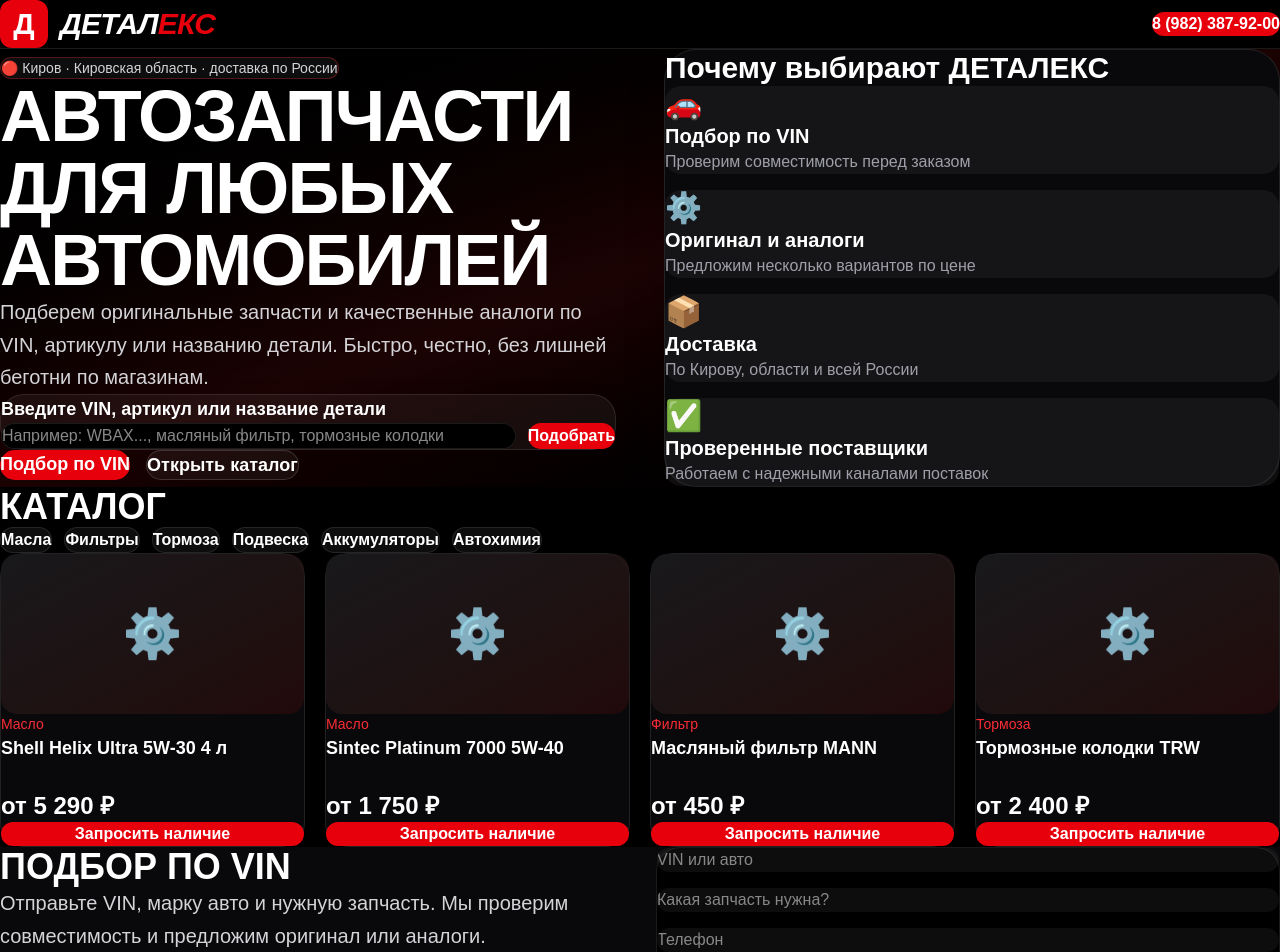
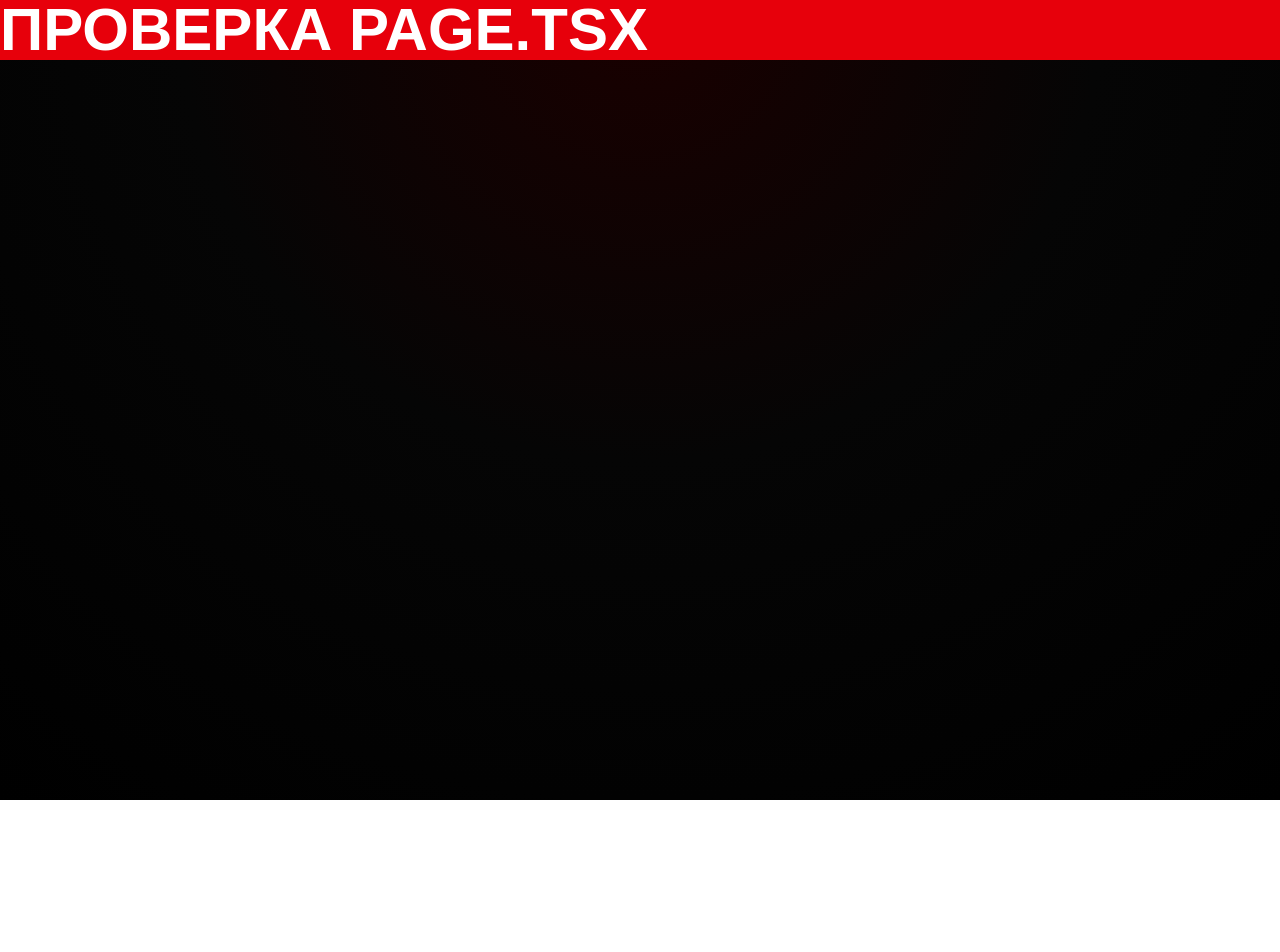
Before and after one commit to zabolotskiide/deataleks-site, a Next.js app: page / in a window 1280 px wide. Shown: the top 952 px of the page. After the commit the page ends 800 px from the top, so only its background shows below. Built offline with nearby package versions, Linux system fonts and the light colour scheme.

Commit message:
Новый Hero

```diff
--- a/app/components/Hero.tsx
+++ b/app/components/Hero.tsx
@@ -1,8 +1,8 @@
 export function Hero() {
   return (
-    <section className="p-20 bg-red-600 text-white text-center">
+    <section className="p-20 bg-red-600 text-white">
       <h1 className="text-6xl font-black">
-        ЭТО НОВЫЙ HERO
+        НОВЫЙ HERO РАБОТАЕТ
       </h1>
     </section>
   );
--- a/app/page.tsx
+++ b/app/page.tsx
@@ -1,134 +1,7 @@
-const categories = ["Масла", "Фильтры", "Тормоза", "Подвеска", "Аккумуляторы", "Автохимия"];
-
-const products = [
-  { name: "Shell Helix Ultra 5W-30 4 л", price: "от 5 290 ₽", tag: "Масло" },
-  { name: "Sintec Platinum 7000 5W-40", price: "от 1 750 ₽", tag: "Масло" },
-  { name: "Масляный фильтр MANN", price: "от 450 ₽", tag: "Фильтр" },
-  { name: "Тормозные колодки TRW", price: "от 2 400 ₽", tag: "Тормоза" },
-];
-
 export default function Home() {
   return (
-    <main className="min-h-screen bg-black text-white">
-      <header className="border-b border-white/10 bg-black/95">
-        <div className="mx-auto flex max-w-7xl items-center justify-between px-6 py-5">
-          <div className="flex items-center gap-3">
-            <div className="grid h-12 w-12 place-items-center rounded-xl bg-red-600 text-3xl font-black">Д</div>
-            <div className="text-3xl font-black italic tracking-tight">
-              ДЕТАЛ<span className="text-red-600">ЕКС</span>
-            </div>
-          </div>
-          <a href="tel:+79823879200" className="hidden rounded-xl bg-red-600 px-5 py-3 font-bold md:block">
-            8 (982) 387-92-00
-          </a>
-        </div>
-      </header>
-
-      <section className="bg-gradient-to-br from-black via-red-950/40 to-black px-6 py-20">
-        <div className="mx-auto grid max-w-7xl gap-12 lg:grid-cols-2 lg:items-center">
-          <div>
-            <div className="mb-6 inline-flex rounded-full border border-red-500/30 bg-white/5 px-5 py-3 text-sm text-zinc-300">
-              🔴 Киров · Кировская область · доставка по России
-            </div>
-
-            <h1 className="text-5xl font-black uppercase leading-none tracking-tight md:text-7xl">
-              Автозапчасти для любых автомобилей
-            </h1>
-
-            <p className="mt-7 max-w-2xl text-xl leading-relaxed text-zinc-300">
-              Подберем оригинальные запчасти и качественные аналоги по VIN,
-              артикулу или названию детали. Быстро, честно, без лишней беготни по магазинам.
-            </p>
-
-            <div className="mt-8 rounded-3xl border border-white/10 bg-white/5 p-5 shadow-2xl">
-              <p className="mb-3 text-lg font-bold">Введите VIN, артикул или название детали</p>
-              <div className="grid gap-3 md:grid-cols-[1fr_auto]">
-                <input
-                  placeholder="Например: WBAX..., масляный фильтр, тормозные колодки"
-                  className="rounded-2xl border border-white/10 bg-black px-5 py-4 text-white outline-none focus:border-red-500"
-                />
-                <button className="rounded-2xl bg-red-600 px-8 py-4 font-black hover:bg-red-700">
-                  Подобрать
-                </button>
-              </div>
-            </div>
-
-            <div className="mt-8 flex flex-wrap gap-4">
-              <a href="#vin" className="rounded-2xl bg-red-600 px-8 py-4 text-lg font-black hover:bg-red-700">
-                Подбор по VIN
-              </a>
-              <a href="#catalog" className="rounded-2xl border border-white/15 bg-white/5 px-8 py-4 text-lg font-black hover:bg-white/10">
-                Открыть каталог
-              </a>
-            </div>
-          </div>
-
-          <div className="rounded-[2rem] border border-white/10 bg-zinc-950 p-8 shadow-2xl">
-            <h2 className="text-3xl font-black">Почему выбирают ДЕТАЛЕКС</h2>
-            <div className="mt-6 grid gap-4">
-              {[
-                ["🚗", "Подбор по VIN", "Проверим совместимость перед заказом"],
-                ["⚙️", "Оригинал и аналоги", "Предложим несколько вариантов по цене"],
-                ["📦", "Доставка", "По Кирову, области и всей России"],
-                ["✅", "Проверенные поставщики", "Работаем с надежными каналами поставок"],
-              ].map(([icon, title, text]) => (
-                <div key={title} className="rounded-2xl bg-white/5 p-5">
-                  <div className="text-3xl">{icon}</div>
-                  <h3 className="mt-2 text-xl font-black">{title}</h3>
-                  <p className="mt-1 text-zinc-400">{text}</p>
-                </div>
-              ))}
-            </div>
-          </div>
-        </div>
-      </section>
-
-      <section id="catalog" className="mx-auto max-w-7xl px-6 py-16">
-        <h2 className="text-4xl font-black uppercase">Каталог</h2>
-
-        <div className="mt-8 flex flex-wrap gap-3">
-          {categories.map((item) => (
-            <button key={item} className="rounded-2xl border border-white/10 bg-white/5 px-5 py-3 font-bold hover:border-red-500">
-              {item}
-            </button>
-          ))}
-        </div>
-
-        <div className="mt-10 grid gap-5 md:grid-cols-2 lg:grid-cols-4">
-          {products.map((product) => (
-            <div key={product.name} className="rounded-3xl border border-white/10 bg-zinc-950 p-5">
-              <div className="grid h-40 place-items-center rounded-2xl bg-gradient-to-br from-zinc-900 to-red-950/40 text-5xl">
-                ⚙️
-              </div>
-              <p className="mt-5 text-sm text-red-500">{product.tag}</p>
-              <h3 className="mt-2 min-h-14 text-lg font-black">{product.name}</h3>
-              <p className="mt-3 text-2xl font-black">{product.price}</p>
-              <button className="mt-5 w-full rounded-2xl bg-red-600 py-3 font-black hover:bg-red-700">
-                Запросить наличие
-              </button>
-            </div>
-          ))}
-        </div>
-      </section>
-
-      <section id="vin" className="bg-zinc-950 px-6 py-16">
-        <div className="mx-auto grid max-w-7xl gap-8 lg:grid-cols-2">
-          <div>
-            <h2 className="text-4xl font-black uppercase">Подбор по VIN</h2>
-            <p className="mt-5 text-xl leading-relaxed text-zinc-300">
-              Отправьте VIN, марку авто и нужную запчасть. Мы проверим совместимость
-              и предложим оригинал или аналоги.
-            </p>
-          </div>
-
-          <form className="grid gap-4 rounded-3xl border border-white/10 bg-black p-6">
-            <input className="rounded-2xl bg-white/5 px-5 py-4 outline-none" placeholder="VIN или авто" />
-            <input className="rounded-2xl bg-white/5 px-5 py-4 outline-none" placeholder="Какая запчасть нужна?" />
-            <input className="rounded-2xl bg-white/5 px-5 py-4 outline-none" placeholder="Телефон" />
-            <button className="rounded-2xl bg-red-600 py-4 font-black">Отправить заявку</button>
-          </form>
-        </div>
-      </section>
+    <main className="p-20 bg-red-600 text-white text-6xl font-black">
+      ПРОВЕРКА PAGE.TSX
     </main>
   );
 }
```
